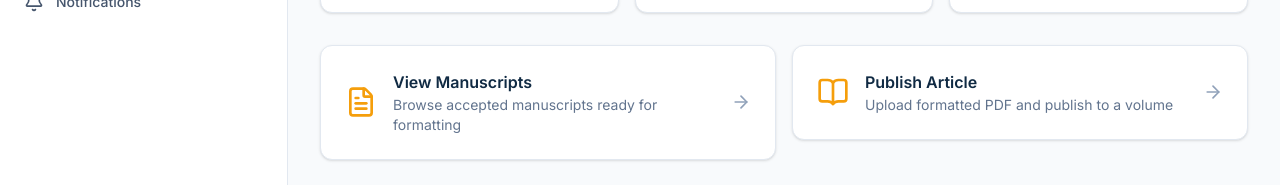
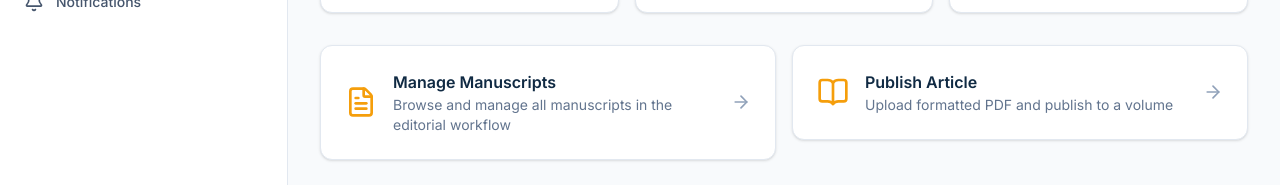
Before and after one commit to reginald87/AMHSJ_Journal, a Next.js app: page /editor-assistant in a window 1280 px wide. Shown: the part 284-469 px from the top of the page. Built offline with nearby package versions, Linux system fonts and the light colour scheme; no server answers.

Commit message:
Allow editor assistants to manage manuscripts and publish articles like admins

```diff
--- a/src/app/(auth)/login/LoginPageContent.tsx
+++ b/src/app/(auth)/login/LoginPageContent.tsx
@@ -64,6 +64,8 @@ export function LoginPageContent() {
           router.push('/admin/overview');
         } else if (['EDITOR', 'DEPUTY_EDITOR_IN_CHIEF', 'ASSOCIATE_EDITOR'].includes(role)) {
           router.push('/editor');
+        } else if (role === 'EDITOR_ASSISTANT') {
+          router.push('/editor-assistant');
         } else if (role === 'REVIEWER') {
           router.push('/reviewer');
         } else {
--- a/src/app/(dashboard)/editor-assistant/page.tsx
+++ b/src/app/(dashboard)/editor-assistant/page.tsx
@@ -86,13 +86,13 @@ export default function EditorAssistantDashboard() {
       </div>
 
       <div className="grid sm:grid-cols-2 gap-4">
-        <Link href="/editor-assistant/manuscripts">
+        <Link href="/admin/manuscripts">
           <Card className="hover:shadow-md transition-shadow cursor-pointer">
             <CardContent className="p-6 flex items-center gap-4">
               <FileText className="w-8 h-8 text-gold-500" />
               <div className="flex-1">
-                <h3 className="font-semibold text-navy-900 dark:text-white">View Manuscripts</h3>
-                <p className="text-sm text-slate-500 dark:text-slate-400">Browse accepted manuscripts ready for formatting</p>
+                <h3 className="font-semibold text-navy-900 dark:text-white">Manage Manuscripts</h3>
+                <p className="text-sm text-slate-500 dark:text-slate-400">Browse and manage all manuscripts in the editorial workflow</p>
               </div>
               <ArrowRight className="w-5 h-5 text-slate-400" />
             </CardContent>
--- a/src/app/api/admin/editorial-board/route.ts
+++ b/src/app/api/admin/editorial-board/route.ts
@@ -7,10 +7,12 @@ import { createLogger } from '@/lib/logger';
 
 const logger = createLogger('EditorialBoard');
 
+const VIEWER_ROLES = ['ADMIN', 'EDITOR_ASSISTANT'];
+
 export async function GET() {
   try {
     const session = await getServerSession(authOptions);
-    if (!session || session.user.role !== 'ADMIN') {
+    if (!session || !VIEWER_ROLES.includes(session.user.role)) {
       return NextResponse.json({ error: 'Unauthorized' }, { status: 401 });
     }
 
--- a/src/app/api/admin/manuscripts/[id]/route.ts
+++ b/src/app/api/admin/manuscripts/[id]/route.ts
@@ -6,13 +6,15 @@ import { createLogger } from '@/lib/logger';
 
 const logger = createLogger('AdminManuscript');
 
+const MANAGER_ROLES = ['ADMIN', 'EDITOR_ASSISTANT'];
+
 export async function GET(
   _request: NextRequest,
   { params }: { params: Promise<{ id: string }> }
 ) {
   try {
     const session = await getServerSession(authOptions);
-    if (!session || session.user.role !== 'ADMIN') {
+    if (!session || !MANAGER_ROLES.includes(session.user.role)) {
       return NextResponse.json({ error: 'Unauthorized' }, { status: 401 });
     }
 
@@ -45,7 +47,7 @@ export async function PATCH(
 ) {
   try {
     const session = await getServerSession(authOptions);
-    if (!session || session.user.role !== 'ADMIN') {
+    if (!session || !MANAGER_ROLES.includes(session.user.role)) {
       return NextResponse.json({ error: 'Unauthorized' }, { status: 401 });
     }
 
@@ -104,7 +106,7 @@ export async function DELETE(
 ) {
   try {
     const session = await getServerSession(authOptions);
-    if (!session || session.user.role !== 'ADMIN') {
+    if (!session || !MANAGER_ROLES.includes(session.user.role)) {
       return NextResponse.json({ error: 'Unauthorized' }, { status: 401 });
     }
 
--- a/src/app/api/admin/manuscripts/route.ts
+++ b/src/app/api/admin/manuscripts/route.ts
@@ -10,10 +10,12 @@ import { createLogger } from '@/lib/logger';
 
 const logger = createLogger('AdminManuscripts');
 
+const MANAGER_ROLES = ['ADMIN', 'EDITOR_ASSISTANT'];
+
 export async function GET(request: NextRequest) {
   try {
     const session = await getServerSession(authOptions);
-    if (!session || session.user.role !== 'ADMIN') {
+    if (!session || !MANAGER_ROLES.includes(session.user.role)) {
       return NextResponse.json({ error: 'Unauthorized' }, { status: 401 });
     }
 
@@ -70,7 +72,7 @@ export async function GET(request: NextRequest) {
 export async function POST(request: NextRequest) {
   try {
     const session = await getServerSession(authOptions);
-    if (!session || session.user.role !== 'ADMIN') {
+    if (!session || !MANAGER_ROLES.includes(session.user.role)) {
       return NextResponse.json({ error: 'Unauthorized' }, { status: 401 });
     }
 
--- a/src/app/api/admin/publish/route.ts
+++ b/src/app/api/admin/publish/route.ts
@@ -9,10 +9,12 @@ import { createLogger } from '@/lib/logger';
 
 const logger = createLogger('AdminPublish');
 
+const MANAGER_ROLES = ['ADMIN', 'EDITOR_ASSISTANT'];
+
 export async function POST(request: NextRequest) {
   try {
     const session = await getServerSession(authOptions);
-    if (!session || session.user.role !== 'ADMIN') {
+    if (!session || !MANAGER_ROLES.includes(session.user.role)) {
       return NextResponse.json({ error: 'Unauthorized' }, { status: 401 });
     }
 
--- a/src/app/api/admin/volumes/route.ts
+++ b/src/app/api/admin/volumes/route.ts
@@ -6,10 +6,12 @@ import { createLogger } from '@/lib/logger';
 
 const logger = createLogger('AdminVolumes');
 
+const VIEWER_ROLES = ['ADMIN', 'EDITOR_ASSISTANT'];
+
 export async function GET() {
   try {
     const session = await getServerSession(authOptions);
-    if (!session || session.user.role !== 'ADMIN') {
+    if (!session || !VIEWER_ROLES.includes(session.user.role)) {
       return NextResponse.json({ error: 'Unauthorized' }, { status: 401 });
     }
 
--- a/src/app/api/uploads/manuscripts/[filename]/route.ts
+++ b/src/app/api/uploads/manuscripts/[filename]/route.ts
@@ -5,7 +5,7 @@ import { readFile } from 'fs/promises';
 import { join } from 'path';
 import { existsSync } from 'fs';
 
-const ALLOWED_ROLES = ['ADMIN', 'EDITOR', 'EDITOR_IN_CHIEF', 'DEPUTY_EDITOR_IN_CHIEF', 'ASSOCIATE_EDITOR', 'INTERNATIONAL_EDITOR', 'REVIEWER', 'AUTHOR'];
+const ALLOWED_ROLES = ['ADMIN', 'EDITOR_ASSISTANT', 'EDITOR', 'EDITOR_IN_CHIEF', 'DEPUTY_EDITOR_IN_CHIEF', 'ASSOCIATE_EDITOR', 'INTERNATIONAL_EDITOR', 'REVIEWER', 'AUTHOR'];
 
 export async function GET(
   _request: NextRequest,
--- a/src/components/Navbar.tsx
+++ b/src/components/Navbar.tsx
@@ -54,7 +54,7 @@ export function Navbar() {
 
   const editorAssistantNavItems = [
     { href: '/editor-assistant', label: 'Dashboard', icon: LayoutDashboard },
-    { href: '/editor-assistant/manuscripts', label: 'Manuscripts', icon: FileText },
+    { href: '/admin/manuscripts', label: 'Manuscripts', icon: FileText },
     { href: '/editor-assistant/publish', label: 'Publish', icon: FileText },
   ];
 
--- a/src/components/dashboard/Sidebar.tsx
+++ b/src/components/dashboard/Sidebar.tsx
@@ -142,7 +142,7 @@ export function Sidebar({ isOpen, onClose, collapsed, onToggleCollapse }: Sideba
     {
       label: 'Publishing',
       items: [
-        { href: '/editor-assistant/manuscripts', label: 'Manuscripts', icon: <FileText className="w-5 h-5" /> },
+        { href: '/admin/manuscripts', label: 'Manuscripts', icon: <FileText className="w-5 h-5" /> },
         { href: '/editor-assistant/publish', label: 'Publish', icon: <BookOpen className="w-5 h-5" /> },
         { href: '/dashboard/notifications', label: 'Notifications', icon: <Bell className="w-5 h-5" /> },
       ],
```
